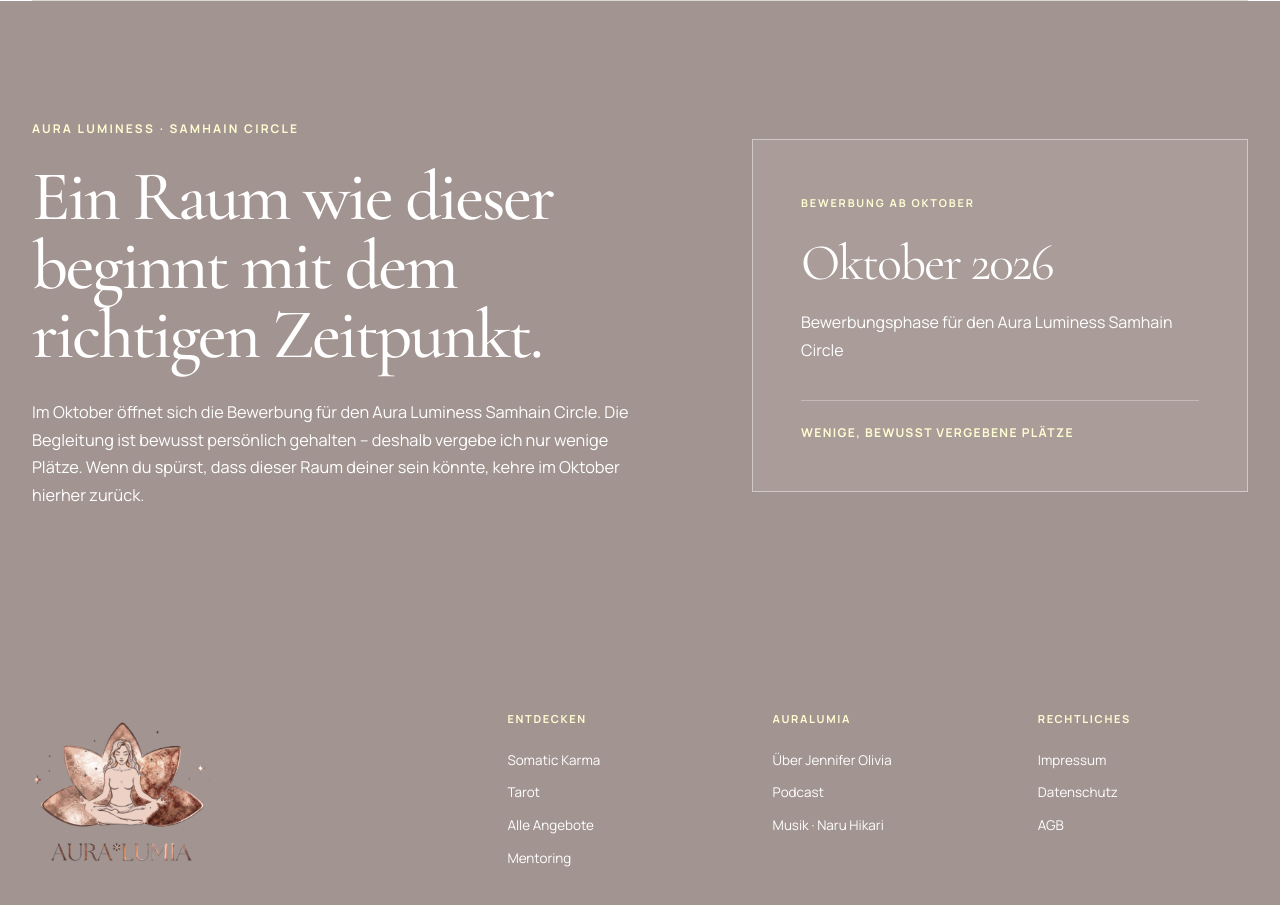
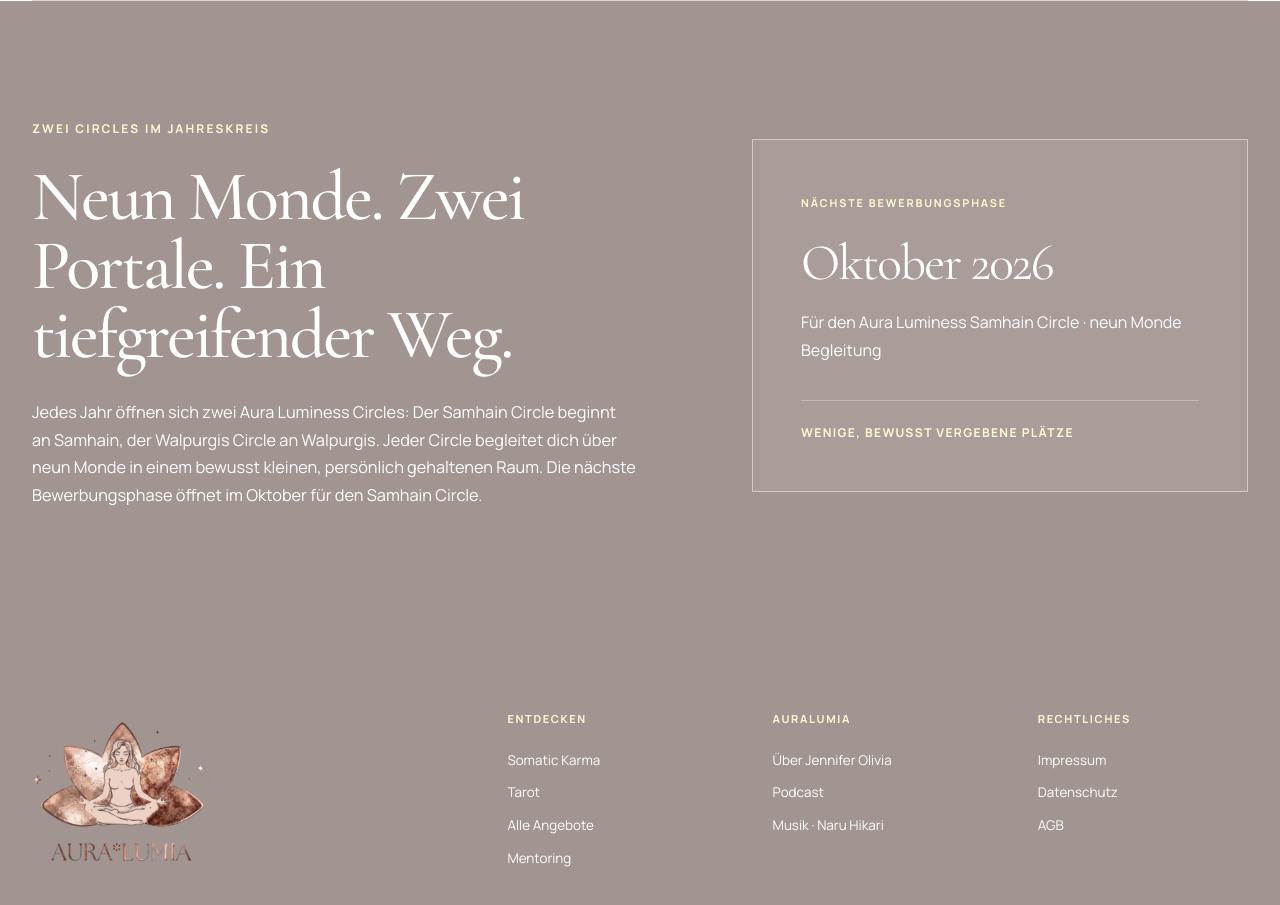
Before and after one commit to AuraLumiaTrix/auralumia-main-site, a Next.js app: page /mentoring in a window 1280 px wide. Shown: the part 3780-4685 px from the top of the page. Built offline with nearby package versions, Linux system fonts and the light colour scheme.

Commit message:
Clarify Aura Luminess annual circle rhythm

```diff
--- a/app/mentoring/page.tsx
+++ b/app/mentoring/page.tsx
@@ -17,6 +17,6 @@ export default function MentoringPage() {
     <section className="mentoring-manifesto"><div className="shell"><p>Keine schnelle Lösung.</p><p>Kein spirituelles Darüberhinweggehen.</p><h2>Eine präzise, intuitive und körpernahe Begleitung für das, was wirklich in Bewegung kommen will.</h2></div></section>
     <section className="mentoring-formats shell"><div className="section-heading"><div><p className="eyebrow">ZWEI FORMATE</p><h2>Wähle die Nähe, die deine Schwelle braucht.</h2></div></div>{formats.map((format)=><article className="mentoring-card" key={format.title}><div className="mentoring-image"><img src={format.image} alt={format.title} /></div><div className="mentoring-copy"><span>{format.label}</span><h2>{format.title}</h2><p>{format.text}</p><strong>{format.price}</strong><a className="text-link" href="#bewerbung">Bewerbung ab Oktober</a></div></article>)}</section>
     <section className="fit-section shell"><div><p className="eyebrow">WARUM DIESER RAUM FÜR DICH DER RICHTIGE IST</p><h2>Verkörpere, was du längst erkannt hast.</h2></div><ul><li>Du erkennst deine Muster, aber sie bestimmen noch immer deine Entscheidungen.</li><li>Du stehst vor einer persönlichen oder beruflichen Neuorientierung.</li><li>Du wünschst dir Tiefe, Klarheit und eine Begleitung, die dich nicht klein macht.</li><li>Du bist bereit, Verantwortung für die Veränderung zu übernehmen, die du dir wünschst.</li></ul></section>
-    <section className="mentoring-application" id="bewerbung"><div className="shell mentoring-application-grid"><div><p className="eyebrow">AURA LUMINESS · SAMHAIN CIRCLE</p><h2>Ein Raum wie dieser beginnt mit dem richtigen Zeitpunkt.</h2><p>Im Oktober öffnet sich die Bewerbung für den Aura Luminess Samhain Circle. Die Begleitung ist bewusst persönlich gehalten – deshalb vergebe ich nur wenige Plätze. Wenn du spürst, dass dieser Raum deiner sein könnte, kehre im Oktober hierher zurück.</p></div><aside className="application-notice"><span>BEWERBUNG AB OKTOBER</span><h3>Oktober 2026</h3><p>Bewerbungsphase für den Aura Luminess Samhain Circle</p><strong>Wenige, bewusst vergebene Plätze</strong></aside></div></section>
+    <section className="mentoring-application" id="bewerbung"><div className="shell mentoring-application-grid"><div><p className="eyebrow">ZWEI CIRCLES IM JAHRESKREIS</p><h2>Neun Monde. Zwei Portale. Ein tiefgreifender Weg.</h2><p>Jedes Jahr öffnen sich zwei Aura Luminess Circles: Der Samhain Circle beginnt an Samhain, der Walpurgis Circle an Walpurgis. Jeder Circle begleitet dich über neun Monde in einem bewusst kleinen, persönlich gehaltenen Raum. Die nächste Bewerbungsphase öffnet im Oktober für den Samhain Circle.</p></div><aside className="application-notice"><span>NÄCHSTE BEWERBUNGSPHASE</span><h3>Oktober 2026</h3><p>Für den Aura Luminess Samhain Circle · neun Monde Begleitung</p><strong>Wenige, bewusst vergebene Plätze</strong></aside></div></section>
   </>;
 }
```
